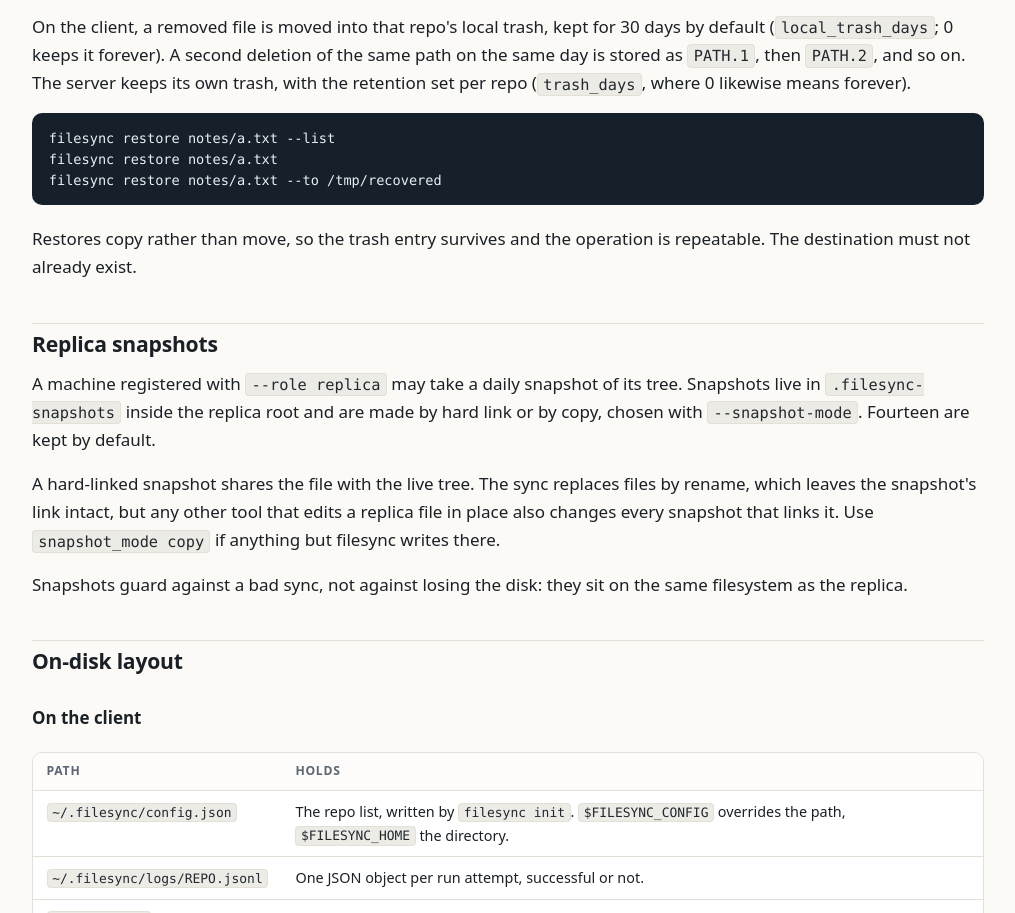
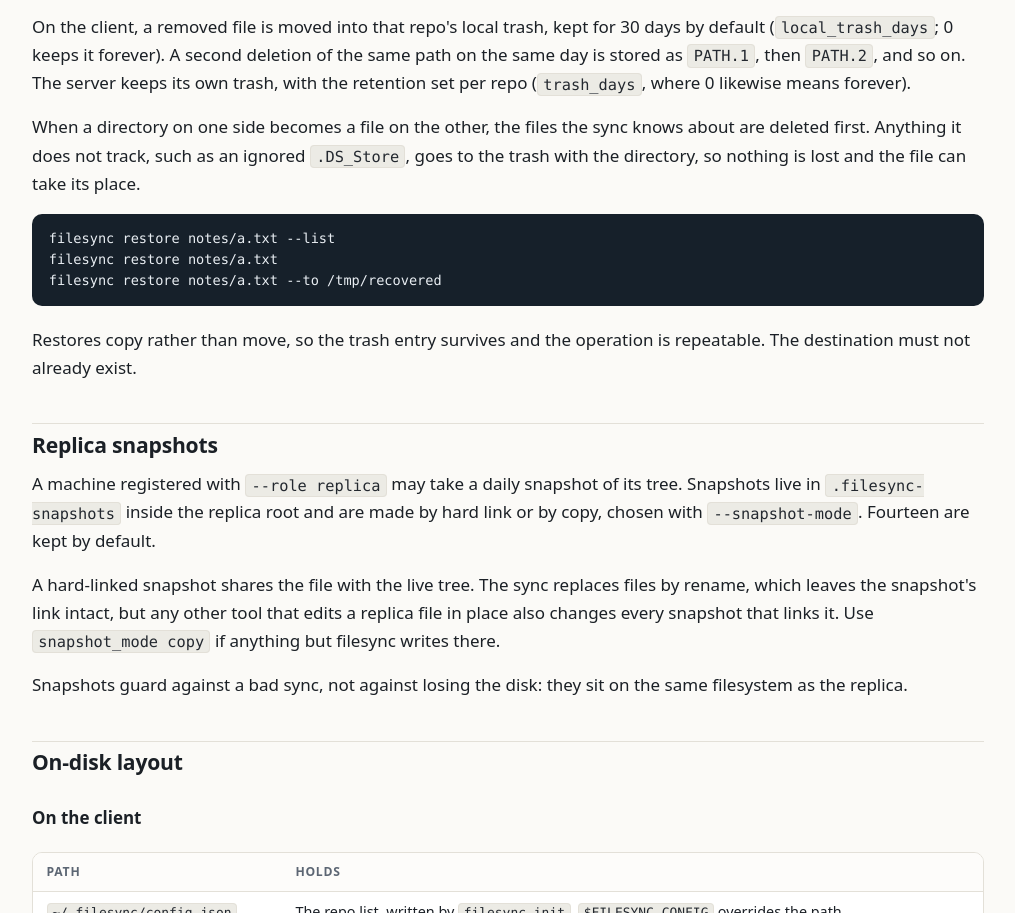
Before and after one commit to nigelhorne/App-FileSync, a plain HTML site: page website/html/how-it-works.html in a window 1280 px wide. Shown: the part 2519-3432 px from the top of the page, without its empty margins (132-1147 px from the left). Drawn offline with Linux system fonts and the light colour scheme.

Commit message:
Fix directory not syncing

```diff
--- a/website/html/how-it-works.html
+++ b/website/html/how-it-works.html
@@ -169,6 +169,11 @@
 	keeps its own trash, with the retention set per repo
 	(<code>trash_days</code>, where 0 likewise means forever).</p>
 
+	<p>When a directory on one side becomes a file on the other, the files the
+	sync knows about are deleted first. Anything it does not track, such as an
+	ignored <code>.DS_Store</code>, goes to the trash with the directory, so
+	nothing is lost and the file can take its place.</p>
+
 <pre><code>filesync restore notes/a.txt --list
 filesync restore notes/a.txt
 filesync restore notes/a.txt --to /tmp/recovered</code></pre>
```
Also changed, not shown: 10 other files.
